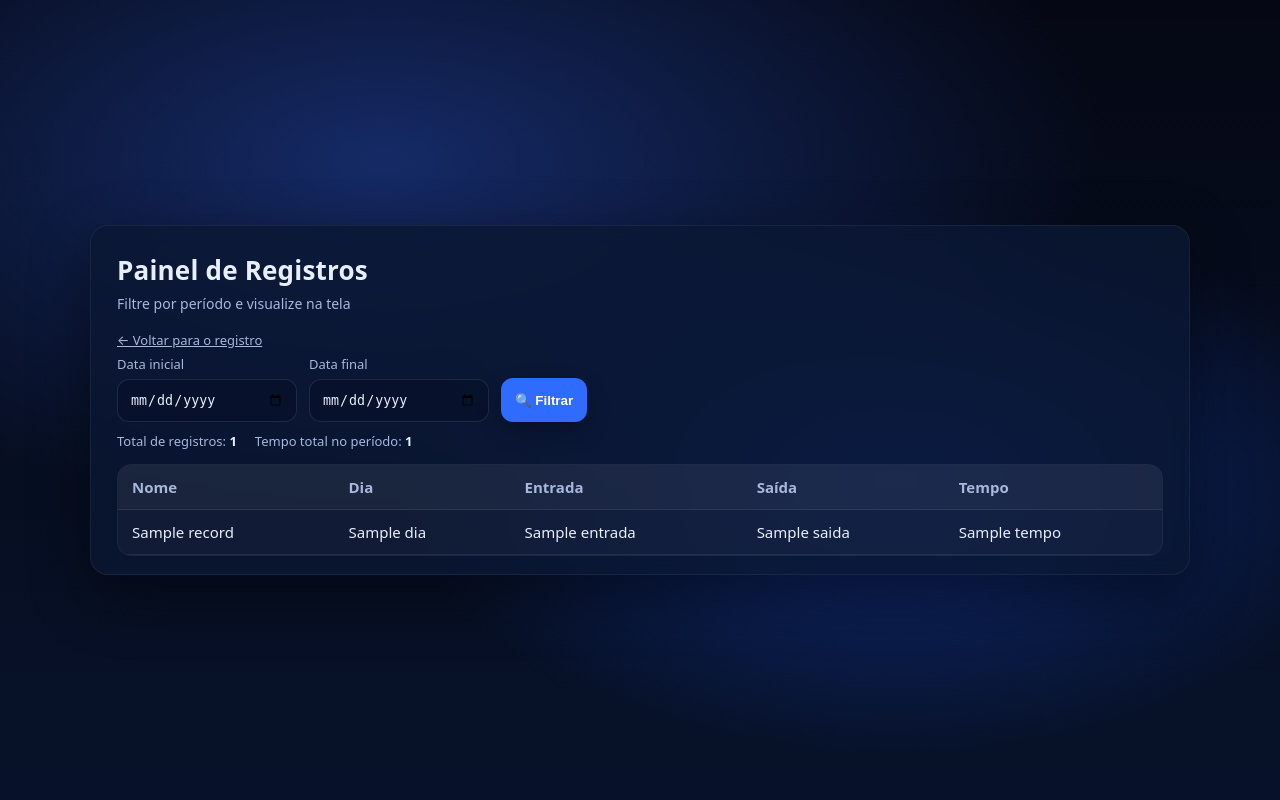
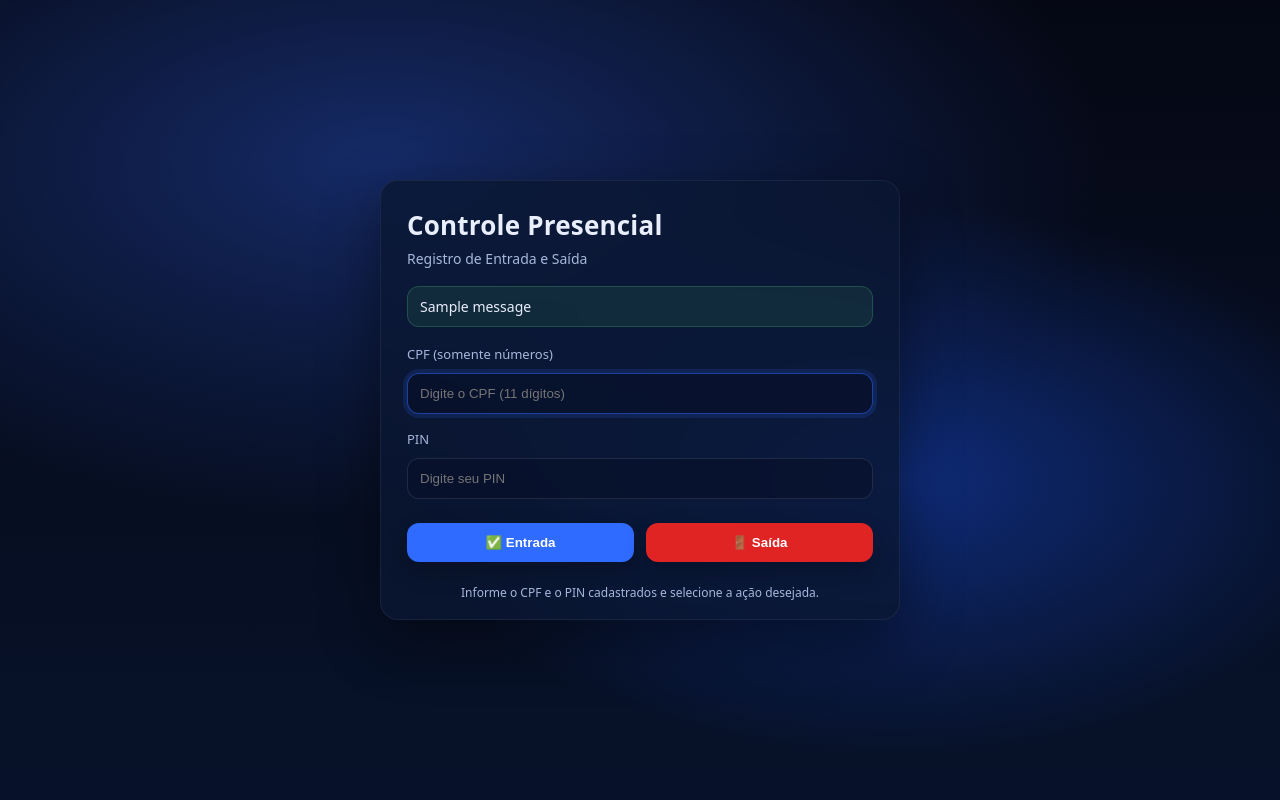
Before and after one commit to Zioto06/controle_presencial, a Python web app: template templates/index.html in a window 1280 px wide. Run offline with Jinja, Linux system fonts and the light colour scheme; the template is opened without the code that fills it: most values are stand-ins (such as "Sample title", 1, 10 or a date in 2020); one stand-in notice (Sample message) is shown.

Commit message:
Update index.html

```diff
--- a/templates/index.html
+++ b/templates/index.html
@@ -2,90 +2,99 @@
 <html lang="pt-BR">
   <head>
     <meta charset="utf-8" />
-    <meta name="viewport" content="width=device-width,initial-scale=1" />
-    <title>Painel de Registros</title>
+    <meta name="viewport" content="width=device-width, initial-scale=1" />
+    <title>Controle Presencial</title>
     <link rel="stylesheet" href="{{ url_for('static', filename='style.css') }}">
-
-    <style>
-      .table-wrap{ margin-top:14px; overflow:auto; border-radius:14px; border:1px solid rgba(255,255,255,.08); }
-      table{ width:100%; border-collapse:collapse; min-width:760px; background: rgba(255,255,255,.03); }
-      th, td{ padding:12px 14px; border-bottom:1px solid rgba(255,255,255,.08); font-size:15px; }
-      th{ text-align:left; color: var(--muted); font-weight:700; background: rgba(255,255,255,.04); }
-      .filters{ display:flex; gap:12px; flex-wrap:wrap; align-items:end; }
-      .filters .field{ display:grid; gap:6px; }
-      .filters input{ min-width:180px; }
-      .mini{ font-size:13px; color: var(--muted); margin-top:10px; display:flex; gap:18px; flex-wrap:wrap; align-items:center; }
-      .mini b{ color: var(--text); }
-      .top-actions{ display:flex; justify-content:space-between; gap:12px; align-items:center; flex-wrap:wrap; margin-top:10px; }
-      .link{ color: var(--muted); text-decoration: underline; font-size: 13px; }
-    </style>
   </head>
 
   <body>
     <div class="bg"></div>
 
     <main class="wrap">
-      <section class="card" style="width:min(1100px, 96vw);">
+      <section class="card">
         <header class="header">
-          <h1>Painel de Registros</h1>
-          <p class="subtitle">Filtre por período e visualize na tela</p>
-
-          <div class="top-actions">
-            <!-- ✅ Agora vai SEMPRE para a rota "/" correta -->
-            <a class="link" href="{{ url_for('index') }}">← Voltar para o registro</a>
-          </div>
+          <h1>Controle Presencial</h1>
+          <p class="subtitle">Registro de Entrada e Saída</p>
         </header>
 
-        <form method="GET" action="{{ url_for('admin') }}" class="filters">
-          <div class="field">
-            <label class="label">Data inicial</label>
-            <input class="input" type="date" name="start" value="{{ start }}">
+        <!-- Mensagens -->
+        {% with messages = get_flashed_messages(with_categories=true) %}
+          {% if messages %}
+            <div class="alerts">
+              {% for category, message in messages %}
+                <div class="alert {{ category }}">{{ message }}</div>
+              {% endfor %}
+            </div>
+          {% endif %}
+        {% endwith %}
+
+        <!-- Formulário -->
+        <form method="POST" action="{{ url_for('registrar') }}" class="form">
+          <label class="label" for="cpf">CPF (somente números)</label>
+          <input
+            class="input"
+            id="cpf"
+            name="cpf"
+            type="text"
+            inputmode="numeric"
+            maxlength="11"
+            placeholder="Digite o CPF (11 dígitos)"
+            autocomplete="off"
+            required
+            oninput="this.value=this.value.replace(/\D/g,'').slice(0,11)"
+          />
+
+          <label class="label" for="pin">PIN</label>
+          <input
+            class="input"
+            id="pin"
+            name="pin"
+            type="password"
+            inputmode="numeric"
+            maxlength="6"
+            placeholder="Digite seu PIN"
+            autocomplete="off"
+            required
+            oninput="this.value=this.value.replace(/\D/g,'').slice(0,6)"
+          />
+
+          <div class="actions">
+            <button class="btn btn-primary" type="submit" name="action" value="entrada">
+              ✅ Entrada
+            </button>
+
+            <button class="btn btn-danger" type="submit" name="action" value="saida">
+              🚪 Saída
+            </button>
           </div>
 
-          <div class="field">
-            <label class="label">Data final</label>
-            <input class="input" type="date" name="end" value="{{ end }}">
-          </div>
-
-          <button class="btn btn-primary" style="height:44px">🔍 Filtrar</button>
+          <p class="hint">
+            Informe o CPF e o PIN cadastrados e selecione a ação desejada.
+          </p>
         </form>
-
-        <div class="mini">
-          <span>Total de registros: <b>{{ total_registros }}</b></span>
-          <span>Tempo total no período: <b>{{ total_tempo }}</b></span>
-        </div>
-
-        <div class="table-wrap">
-          <table>
-            <thead>
-              <tr>
-                <th>Nome</th>
-                <th>Dia</th>
-                <th>Entrada</th>
-                <th>Saída</th>
-                <th>Tempo</th>
-              </tr>
-            </thead>
-            <tbody>
-              {% for r in records %}
-                <tr>
-                  <td>{{ r.nome }}</td>
-                  <td>{{ r.dia }}</td>
-                  <td>{{ r.entrada }}</td>
-                  <td>{{ r.saida }}</td>
-                  <td>{{ r.tempo }}</td>
-                </tr>
-              {% endfor %}
-
-              {% if records|length == 0 %}
-                <tr>
-                  <td colspan="5">Nenhum registro no período selecionado.</td>
-                </tr>
-              {% endif %}
-            </tbody>
-          </table>
-        </div>
       </section>
     </main>
+
+    <script>
+      const form = document.querySelector("form.form");
+      const cpf = document.getElementById("cpf");
+      const pin = document.getElementById("pin");
+
+      form.addEventListener("submit", (e) => {
+        if (cpf.value.length !== 11) {
+          e.preventDefault();
+          alert("CPF inválido. Digite exatamente 11 números.");
+          cpf.focus();
+          return;
+        }
+        if (!pin.value) {
+          e.preventDefault();
+          alert("PIN inválido.");
+          pin.focus();
+        }
+      });
+
+      cpf.focus();
+    </script>
   </body>
 </html>
```
